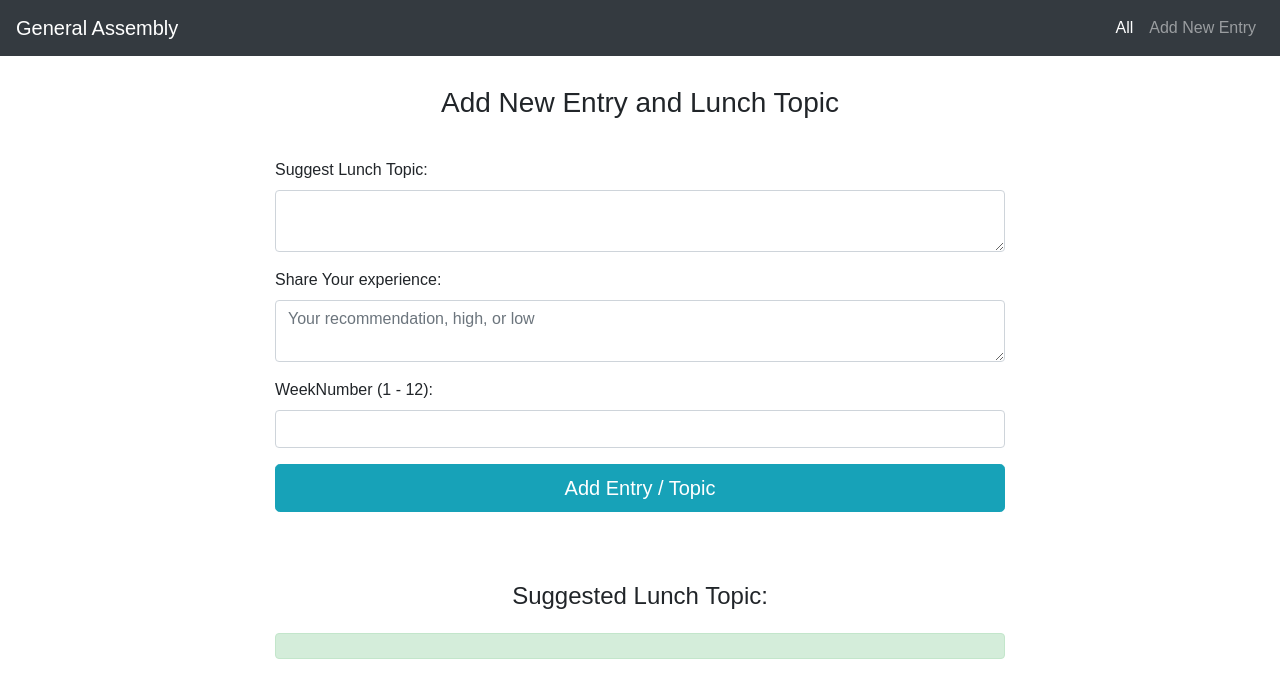
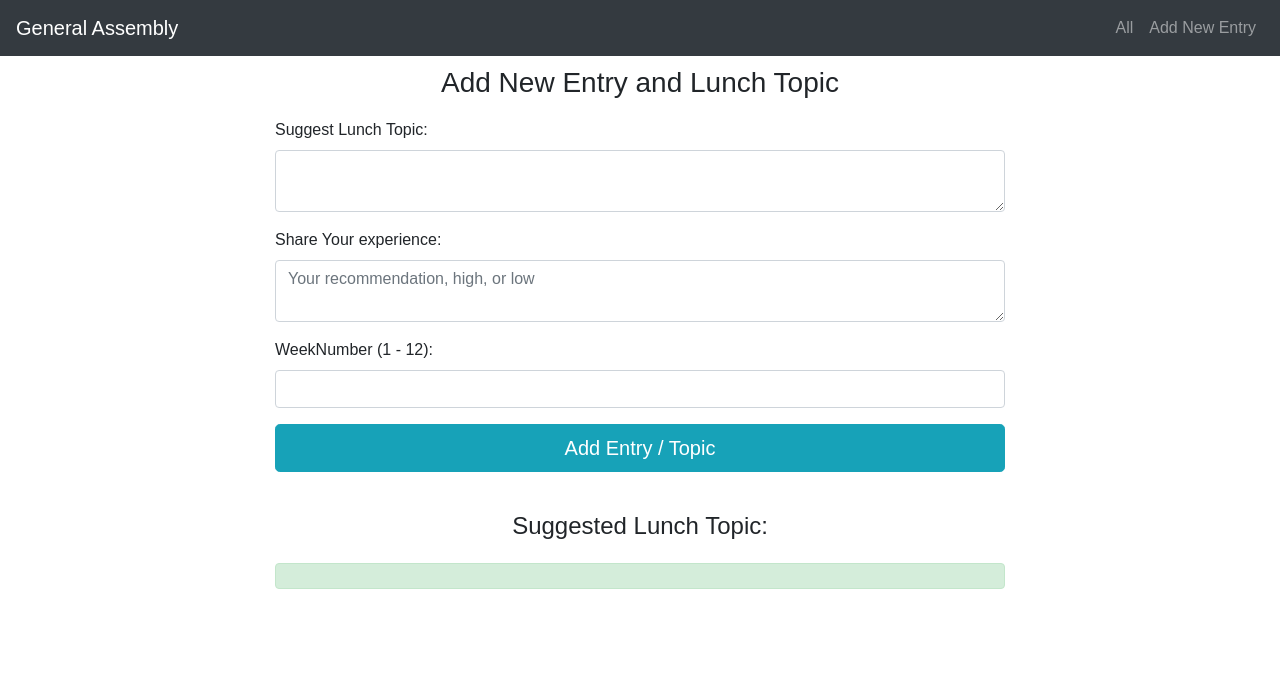
Before and after one commit to butterfly13/Project3-FrontEnd, a React (Create React App) app in the folder squad-diary/: page /newEntry in a window 1280 px wide. Shown: the top 698 px of the page. Built offline with nearby package versions, Linux system fonts and the light colour scheme; no server answers.

Commit message:
update lunchtopic

```diff
--- a/squad-diary/src/App.js
+++ b/squad-diary/src/App.js
@@ -74,7 +74,7 @@ class App extends Component {
 
           <div className="collapse navbar-collapse" id="navbarSupportedContent">
             <ul className="navbar-nav ml-auto">
-              <li className="nav-item active">
+              <li className="nav-item">
                 <Link to="/entry" className="nav-link">
                   All <span className="sr-only">(current)</span>
                 </Link>
--- a/squad-diary/src/LunchTopic/LunchTopic.js
+++ b/squad-diary/src/LunchTopic/LunchTopic.js
@@ -11,14 +11,15 @@ class LunchTopic extends Component {
     let topic = topics[Math.floor(Math.random() * topics.length)];
     return (
       <div className="container">
-        <h4>Suggested Lunch Topic: </h4>
         <div className="row">
-          <div className="col-lg-2 col-md-2"></div>
+          <div className="col-lg-2 col-md-2 "> </div>
           <div className="col-lg-8 col-md-8 col-sm-12">
-              <div className="alert alert-success" role="alert">
+              <h4>Suggested Lunch Topic: </h4>
+            <div className="alert alert-success" role="alert">
                  <p className="mb-0">{topic}</p>
              </div>
           </div>
+          <div className="col-lg-8 col-md-8 col-sm-12"> </div>
 
         </div>
 
--- a/squad-diary/src/NewTopic/NewTopic.css
+++ b/squad-diary/src/NewTopic/NewTopic.css
@@ -1,18 +1,15 @@
-.container {
-    /* text-align: center; */
-}
 
 h3 {
     text-align: center;
-    padding-top: 30px;
-    padding-bottom: 30px;
+    padding-top: 10px;
+    padding-bottom: 10px;
 }
 
 textarea {
-    height: 150px;
+    height: 100px;
 }
 
 form {
-    padding-bottom: 50px;
+    padding-bottom: 20px;
 
 }
```
